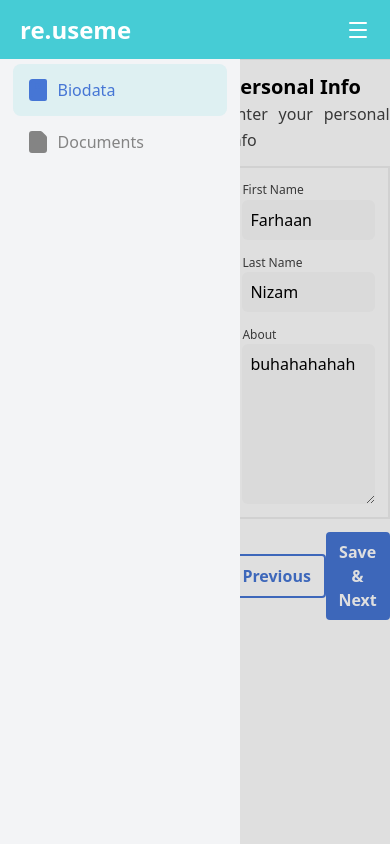
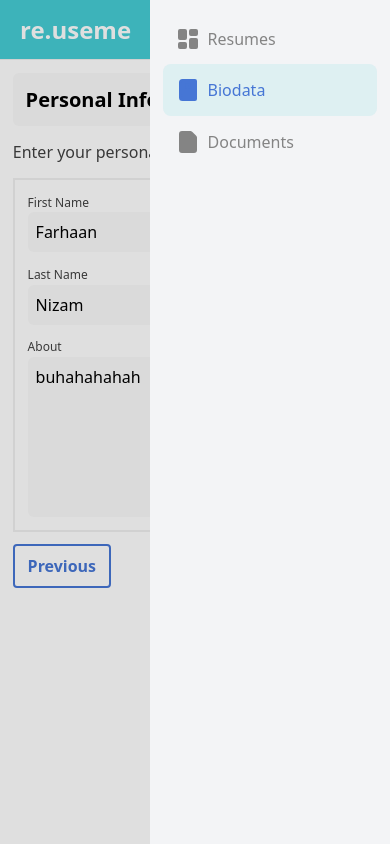
Before and after one commit to nearHaan/re.useme, a SvelteKit app: page /bio in a window 390 px wide. Both pictures are taken after a click on the button 358 px from the left and 29 px from the top of the page. Built offline with nearby package versions, Linux system fonts and the light colour scheme.

Commit message:
fix mobile view

```diff
--- a/src/routes/+layout.svelte
+++ b/src/routes/+layout.svelte
@@ -37,6 +37,7 @@
 	}
 
 	function onTabClick(title: string, href: string) {
+		console.log('hi');
 		goto(href);
 	}
 </script>
@@ -48,7 +49,7 @@
 <div class="flex h-screen w-screen flex-col">
 	{#if meunOpen}
 		<div
-			class="absolute inset-0 z-30 bg-transparent-black"
+			class="absolute inset-0 z-40 flex justify-end bg-transparent-black"
 			tabindex="0"
 			onkeydown={(e) => {
 				if (e.key === 'Escape') {
@@ -60,7 +61,7 @@
 				closeMenu();
 			}}
 		>
-			<div class="h-full w-60 bg-gray-100 p-sm">
+			<div class="z-30 h-full w-60 bg-gray-100 p-sm">
 				{#each menuItems as item}
 					<SidebarBtn
 						Icon={item.icon}
@@ -74,7 +75,7 @@
 			</div>
 		</div>
 	{/if}
-	<header class="z-30 flex h-16 w-full items-center justify-between bg-primary px-5">
+	<header class="z-10 flex h-16 w-full items-center justify-between bg-primary px-5">
 		<h2 class="text-white">re.useme</h2>
 		<button class="md:hidden" onclick={toggleMenu}>
 			<MenuIcon color="white" />
@@ -82,7 +83,7 @@
 	</header>
 	<div class="flex h-full w-screen">
 		<div
-			class="{page.url.pathname !== '/bio' ? 'w-60' : 'w-fit'} z-30 bg-gray-100 p-sm max-md:hidden"
+			class="{page.url.pathname !== '/bio' ? 'w-60' : 'w-fit'} z-20 bg-gray-100 p-sm max-md:hidden"
 		>
 			{#each menuItems as item}
 				<SidebarBtn
--- a/src/routes/+page.svelte
+++ b/src/routes/+page.svelte
@@ -1,5 +1,5 @@
 <!-- TODO: Fix navbar body layout issue. Currently done on hardcoded padding values -->
-<div class="no-scrollbar absolute inset-0 flex h-full w-screen flex-col pt-19 pl-50">
+<div class="no-scrollbar absolute inset-0 flex h-full w-screen flex-col pt-19 md:pl-50">
 	<div class="m-0 flex flex-col p-sm">
 		<h2>Create a new Resume</h2>
 		<p class="text-text3">Templates</p>
--- a/src/routes/bio/+page.svelte
+++ b/src/routes/bio/+page.svelte
@@ -2,7 +2,7 @@
 	import BioCompCard from '$lib/components/bio-comp-card.svelte';
 	import BioSectionBtn from '$lib/components/bio-section-btn.svelte';
 	import type { DetailsTemplateType, LoadedData } from '$lib/types';
-	import { Trash } from 'lucide-svelte';
+	import { ChevronDown, Trash } from 'lucide-svelte';
 
 	let detailsTemplate: LoadedData<DetailsTemplateType> = {
 		state: 'success',
@@ -78,23 +78,59 @@
 	let userDetails = $state<Record<string, any>>(fetchedDetails);
 	let activeSectionKey = $state<string>(Object.keys(detailsTemplate.data)[0]);
 
+	let showSections = $state(false);
 	function onSectionClick(key: string) {
 		activeSectionKey = key;
 	}
 </script>
 
 <!-- TODO: Fix navbar body layout issue. Currently done on hardcoded padding values -->
-<div class="absolute inset-0 z-0 flex h-screen w-screen bg-darkerBg pt-15 pl-19">
-	<div class="flex h-full w-100 flex-col gap-sm p-sm">
+<div class="absolute inset-0 z-0 flex h-screen w-screen bg-darkerBg pt-15 min-md:pl-19">
+	<div class="flex h-full w-100 flex-col gap-sm p-sm max-md:hidden">
 		{#if detailsTemplate.state === 'success'}
 			{#each Object.keys(detailsTemplate.data) as key}
 				<BioSectionBtn title={key} onClick={onSectionClick} isActive={false} />
 			{/each}
 		{/if}
 	</div>
+	{#if showSections}
+		<div
+			role="button"
+			tabindex="0"
+			onclick={() => {
+				showSections = false;
+			}}
+			onkeydown={(e) => {
+				if (e.key === 'Escape') {
+					showSections = false;
+				}
+			}}
+			class="absolute inset-0 z-20 flex justify-center bg-transparent-black pt-16"
+		>
+			<div class="z-30 mx-sm mt-sm h-min w-full rounded-md bg-white p-sm">
+				{#if detailsTemplate.state === 'success'}
+					{#each Object.keys(detailsTemplate.data) as key}
+						<BioSectionBtn title={key} onClick={onSectionClick} isActive={false} />
+					{/each}
+				{/if}
+			</div>
+		</div>
+	{/if}
 	{#if detailsTemplate.state === 'success'}
 		<div class="flex h-full w-full flex-col bg-background p-sm">
-			<h3>{activeSectionKey}</h3>
+			<h3 class="max-md:hidden">{activeSectionKey}</h3>
+			<div
+				onclick={() => {
+					showSections = true;
+				}}
+				onkeydown={(e) => {}}
+				tabindex="0"
+				role="button"
+				class="mb-sm flex w-full items-center justify-between rounded-md bg-darkBg p-sm text-text md:hidden"
+			>
+				<h3 class="">{activeSectionKey}</h3>
+				<ChevronDown />
+			</div>
 			<p class="mb-sm">{detailsTemplate.data[activeSectionKey].meta.desc}</p>
 			{#if detailsTemplate.data[activeSectionKey].meta.type === 'single'}
 				<BioCompCard
@@ -105,17 +141,19 @@
 			{:else}
 				<div class="flex w-full flex-col items-start gap-y-sm overflow-auto">
 					{#each userDetails[activeSectionKey] as item, i}
-						<div class="flex w-full">
+						<div class="flex w-full max-md:flex-col">
 							<BioCompCard
 								subComponents={detailsTemplate.data[activeSectionKey].subComponents}
 								bind:bindVariable={userDetails[activeSectionKey][i]}
 							/>
-							<div class="flex h-full items-center justify-center">
+							<div
+								class="flex h-full items-start justify-center bg-darkerBg p-xs max-md:w-full max-md:justify-end"
+							>
 								<button
 									onclick={() => {
 										(userDetails[activeSectionKey] as Array<Object>).splice(i, 1);
 									}}
-									class="cursor-pointer bg-darkBg px-sm text-text"
+									class="flex cursor-pointer items-center justify-center rounded-md bg-red-200 p-xs text-text"
 								>
 									<Trash />
 								</button>
```
